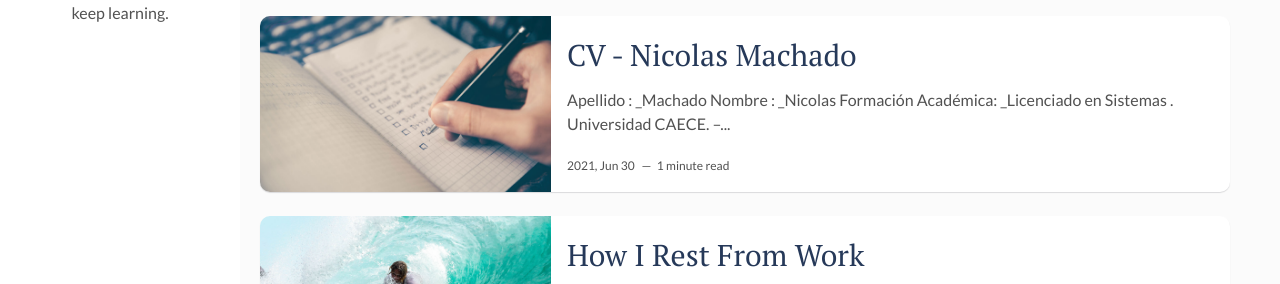
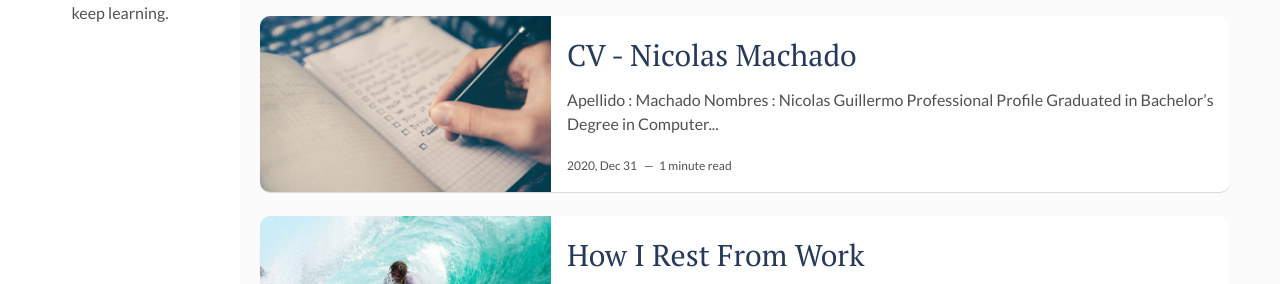
Before and after one commit to NicoMachado/nicomachado.github.io, a Jekyll site: the page built from index.html, in a window 1280 px wide and 900 px high. Shown: the part 250-534 px from the top of the window. Built offline with Jekyll 4.4.1, drawn with Linux system fonts in a browser that asks for light colours; the list of posts is cut into pages by our own code; some of the changed lines change nothing that is shown.

Commit message:
Ajustes en posts

```diff
--- a/_posts/2021-06-01-cv.markdown
+++ b/_posts/2021-06-01-cv.markdown
@@ -1,15 +1,37 @@
 ---
 layout: post
 title: CV - Nicolas Machado
-date: 2021-07-01 00:00:00 +0300
+date: 2021-01-01 00:00:00 +0300
 description: Curriculum Vitae.
 img: software.jpg # Add image post (optional)
-tags: [Programming, Portfolio] # add tag
+tags: [Programming, CV] # add tag
 ---
 
-* Apellido : _Machado
-* Nombre   : _Nicolas
+* Apellido : Machado
+* Nombres  : Nicolas Guillermo
 
-* Formación Académica: _Licenciado en Sistemas . Universidad CAECE.
 
-> -- TBC --
+> Professional Profile
+
+Graduated in Bachelor’s Degree in Computer Science from C.A.E.C.E. University in Buenos Aires, Argentina.
+
+More than 20 years of experience working as software developer with new and legacy applications in OIL industries (PanAmerican Energy) and Automotive Industries (Scania Argentina), among others.
+
+I have a proactive attitude when facing new problems.
+
+Well organized, accurate and efficient, good sense of humor, always diplomatic and patient.
+
+Prepared for the challenges of new technologies without losing sight of the foundations of software design.
+
+
+
+> 	Programming Languages
+
+RPG / III, RPG / IV, ILE,CLP                    (Senior Level)
+Genexus                                         (Senior Level)
+  (9.00, X Evo1, X Evo2)
+PHP                                             (Senior Level)
+Java                                            (Semi Senior Level)
+Android Development(Kotlin)                     (Semi Senior Level)
+Spring Framework                                (Semi Senior Level)
+NodeJs/React                                    (Learning)
```
